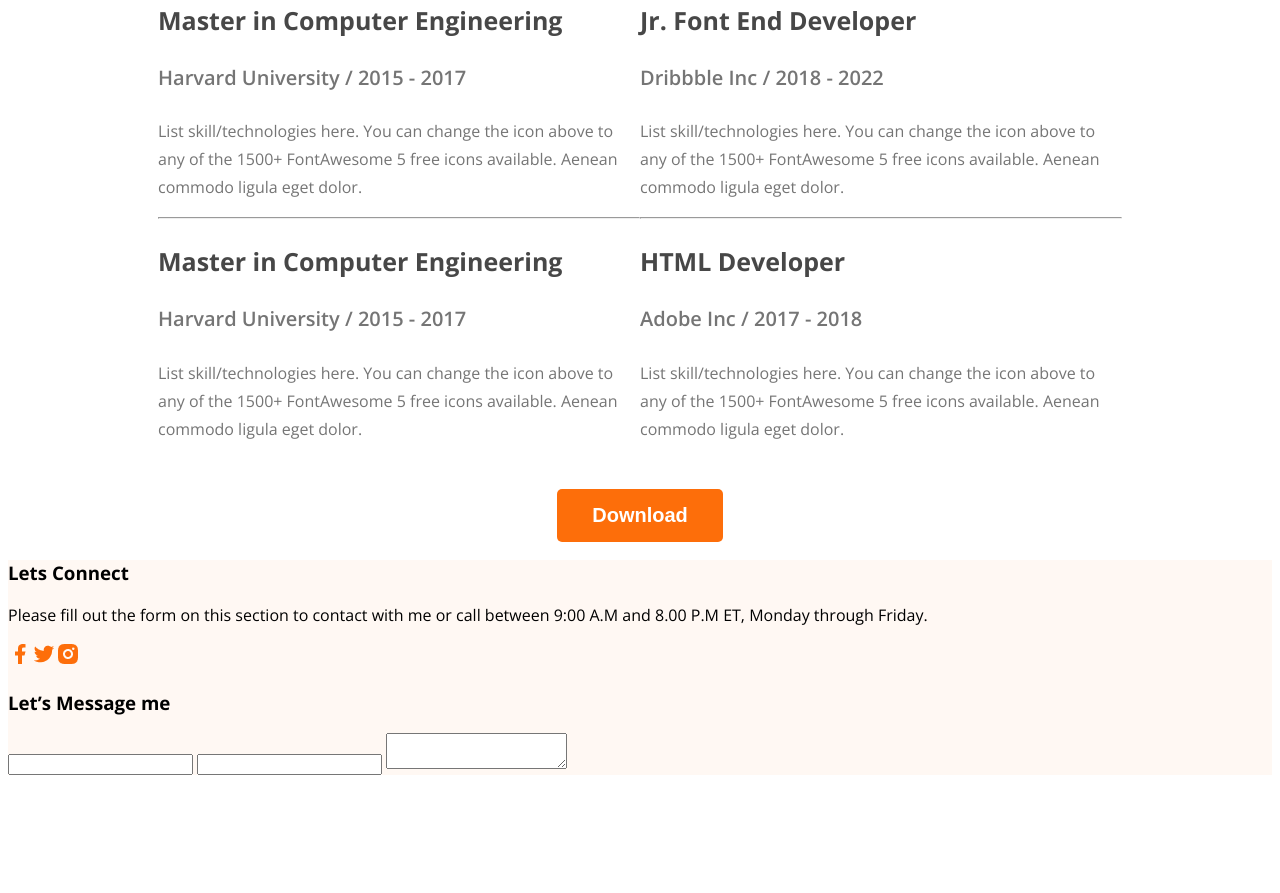
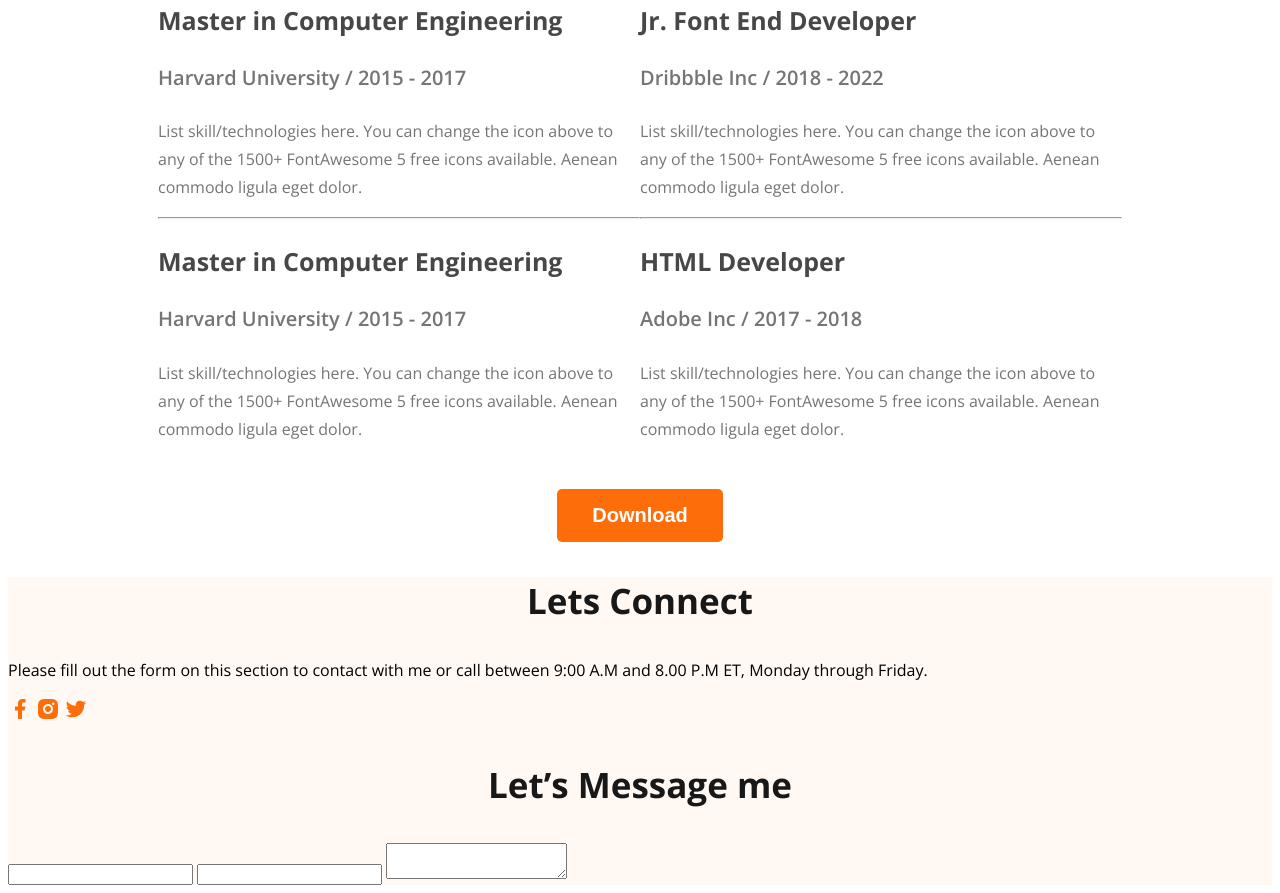
Before and after one commit to KawsarAhammedR5/developer-portfolio-2024, a plain HTML site: page index.html in a window 1280 px wide. Shown: the part 2625-3518 px from the top of the page. Before the commit the page ends 3408 px from the top, so only its background shows below. Drawn offline with nearby package versions, Linux system fonts and the light colour scheme.

Commit message:
footer info add

```diff
--- a/index.html
+++ b/index.html
@@ -137,13 +137,17 @@
     </main>
     <footer>
         <div class="footer-container">
-            <footer-item>
-                <h3 class="footer-item-title">Lets Connect</h3>
+            <div class="footer-item">
+                <h3 class="section-title">Lets Connect</h3>
                 <p class="footer-item-description">Please fill out the form on this section to contact with me or call between 9:00 A.M and 8.00 P.M ET, Monday through Friday.</p>
-                <img src="images/icons/facebook.png" alt=""><img src="images/icons/twitter.png" alt=""><img src="images/icons/insta.png" alt="">
-            </footer-item>
-            <footer-item>
-                <h3 class="footer-item-title">Let’s Message me</h3>
+                <div class="social-links">
+                    <a href=""><img src="images/icons/facebook.png" alt=""></a>
+                    <a href=""><img src="images/icons/insta.png" alt=""></a>
+                    <a href=""><img src="images/icons/twitter.png" alt=""></a>
+                </div>
+            </div>
+            <div class="footer-item">
+                <h3 class="section-title">Let’s Message me</h3>
                 <form action="">
                     <label for="">
                         <input type="text" name="" id="">
@@ -155,7 +159,7 @@
                         <textarea name="" id=""></textarea>
                     </label>
                 </form>
-            </footer-item>
+            </div>
         </div>
     </footer>
 </body>
```
